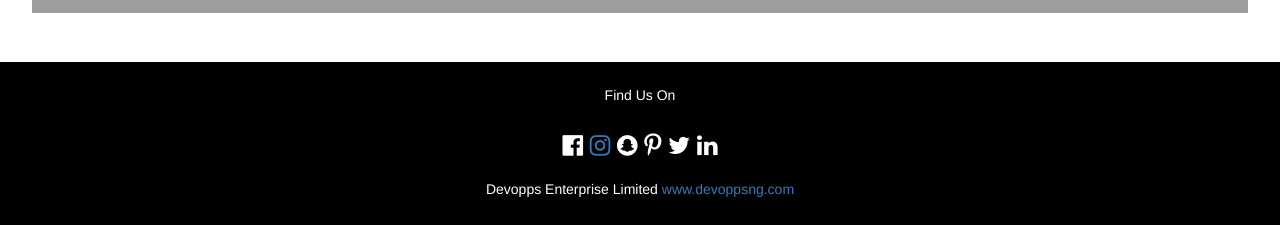
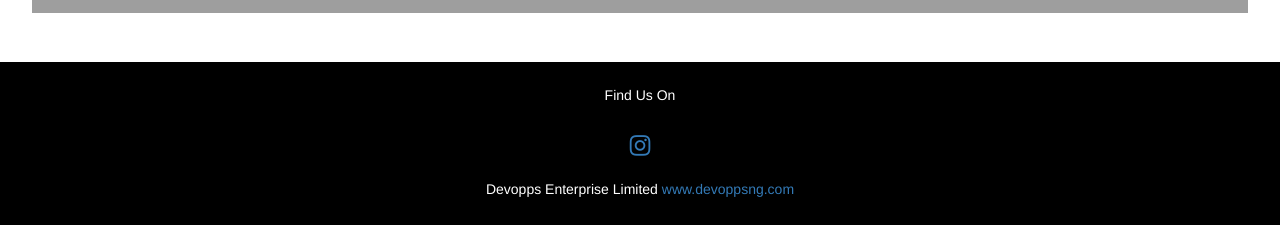
Before and after one commit to iidiong/devoppsng, a website: page public/index.html in a window 1280 px wide. Shown: the part 3188-3413 px from the top of the page. Drawn offline with nearby package versions, Linux system fonts and the light colour scheme.

Commit message:
remove unused social links

```diff
--- a/public/index.html
+++ b/public/index.html
@@ -269,13 +269,13 @@
         <footer class="w3-padding-16 w3-black w3-center w3-margin-top">
             <h5>Find Us On</h5>
             <div class="w3-xlarge w3-padding-16">
-                <i class="fa fa-facebook-official w3-hover-opacity"></i>
+                <!-- <i class="fa fa-facebook-official w3-hover-opacity"></i> -->
                 <a href="http://www.instagram.com/devoppsenterprise"><i
                         class="fa fa-instagram w3-hover-opacity"></i></a>
-                <i class="fa fa-snapchat w3-hover-opacity"></i>
-                <i class="fa fa-pinterest-p w3-hover-opacity"></i>
-                <i class="fa fa-twitter w3-hover-opacity"></i>
-                <i class="fa fa-linkedin w3-hover-opacity"></i>
+                <!-- <i class="fa fa-snapchat w3-hover-opacity"></i> -->
+                <!-- <i class="fa fa-pinterest-p w3-hover-opacity"></i> -->
+                <!-- <i class="fa fa-twitter w3-hover-opacity"></i> -->
+                <!-- <i class="fa fa-linkedin w3-hover-opacity"></i> -->
             </div>
             <p>Devopps Enterprise Limited <a href="#home" title="Visit w3schools">www.devoppsng.com</a>
             </p>
```
